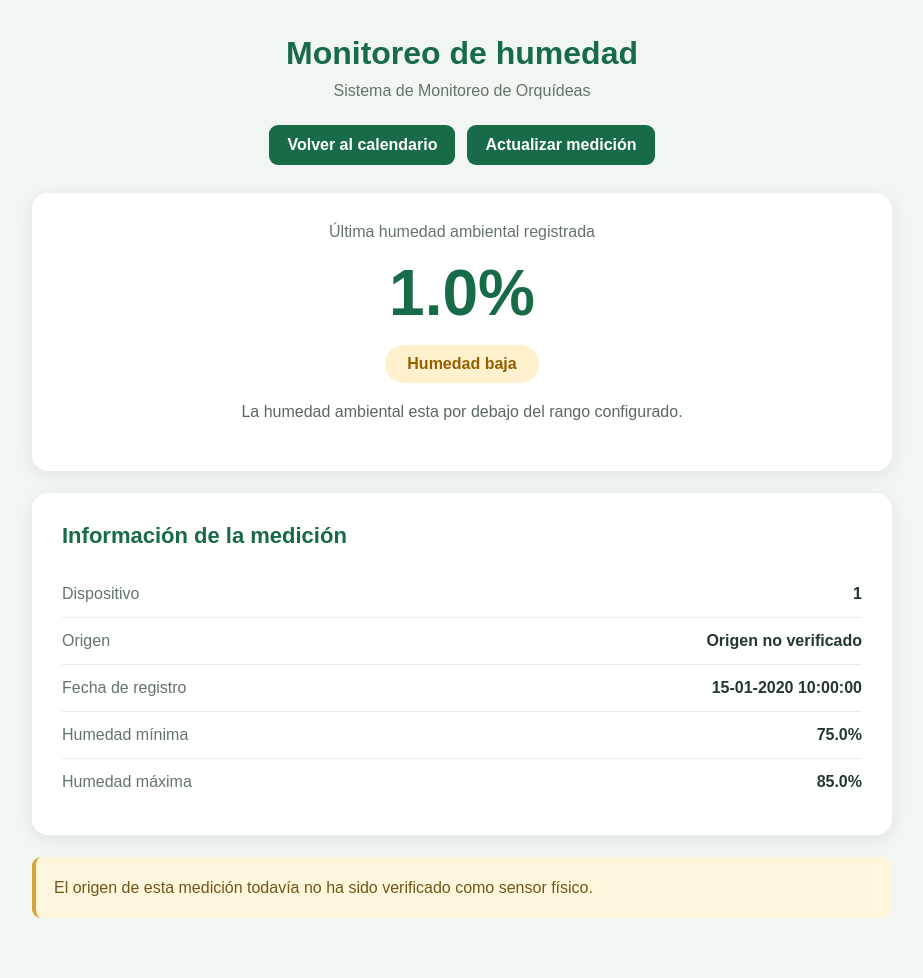
After one commit to vinny-96/sistema-orquideas, a Flask app: page /humedad in a window 1280 px wide. The commit adds this page. Shown: the whole page, without its empty margins (178-1101 px from the left). Run offline with Flask 3, Linux system fonts and the light colour scheme; tables that the repository leaves empty hold one stand-in row (values such as "Sample post").

Commit message:
V5 - RF4 Monitoreo de humedad ambiental

```diff
--- a/app.py
+++ b/app.py
@@ -5,6 +5,8 @@ import re
 from api_sensores import sensores_bp
 from datetime import datetime
 from pathlib import Path
+from monitoreo_humedad import monitoreo_bp
+
 
 from flask import (
     Flask,
@@ -21,6 +23,7 @@ from recordatorios import obtener_riegos_pendientes
 
 app = Flask(__name__)
 app.register_blueprint(sensores_bp)
+app.register_blueprint(monitoreo_bp)
 
 app.secret_key = os.environ.get(
     "FLASK_SECRET_KEY",
--- /dev/null
+++ b/monitoreo_humedad.py
@@ -0,0 +1,163 @@
+
+import math
+import os
+from datetime import datetime
+
+import mysql.connector
+from flask import Blueprint, current_app, jsonify, render_template
+
+from lecturas_dao import LecturasDAO
+
+
+monitoreo_bp = Blueprint("monitoreo", __name__)
+
+
+def evaluar_humedad(humedad, minimo=75.0, maximo=85.0):
+    """
+    Evalua la humedad ambiental segun limites configurables.
+    """
+
+    valor = float(humedad)
+
+    if not math.isfinite(valor) or not 0 <= valor <= 100:
+        raise ValueError("La humedad debe estar entre 0 y 100.")
+
+    if not (0 <= minimo <= maximo <= 100):
+        raise ValueError("Los limites de humedad son invalidos.")
+
+    if valor < minimo:
+        return {
+            "codigo": "baja",
+            "estado": "Humedad baja",
+            "mensaje": (
+                "La humedad ambiental esta por debajo "
+                "del rango configurado."
+            )
+        }
+
+    if valor > maximo:
+        return {
+            "codigo": "alta",
+            "estado": "Humedad alta",
+            "mensaje": (
+                "La humedad ambiental supera "
+                "el rango configurado."
+            )
+        }
+
+    return {
+        "codigo": "adecuada",
+        "estado": "Humedad adecuada",
+        "mensaje": (
+            "La humedad ambiental esta dentro "
+            "del rango configurado."
+        )
+    }
+
+
+def obtener_estado_actual():
+    """
+    Consulta la ultima lectura registrada en MySQL.
+    """
+
+    minimo = float(os.getenv("HUMEDAD_MIN", "75"))
+    maximo = float(os.getenv("HUMEDAD_MAX", "85"))
+
+    if not (0 <= minimo <= maximo <= 100):
+        raise ValueError("Configuracion de humedad invalida.")
+
+    dao = LecturasDAO()
+    lecturas = dao.obtener_ultimas_lecturas(1)
+
+    if not lecturas:
+        return {
+            "hay_datos": False,
+            "mensaje": "Todavia no existen mediciones registradas.",
+            "limite_minimo": minimo,
+            "limite_maximo": maximo
+        }
+
+    lectura = lecturas[0]
+
+    humedad = float(lectura["humedad"])
+    evaluacion = evaluar_humedad(humedad, minimo, maximo)
+
+    sensor_id = str(lectura["sensor_id"])
+
+    # Identificamos las lecturas de nuestros simuladores.
+    # Un identificador desconocido no se considera
+    # automaticamente un sensor fisico verificado.
+    es_simulada = "_SIM_" in sensor_id
+
+    fecha = lectura.get("fecha_hora")
+
+    if isinstance(fecha, datetime):
+        fecha_texto = fecha.strftime("%d-%m-%Y %H:%M:%S")
+    else:
+        fecha_texto = str(fecha) if fecha else "No disponible"
+
+    return {
+        "hay_datos": True,
+        "humedad": humedad,
+        "codigo": evaluacion["codigo"],
+        "estado": evaluacion["estado"],
+        "mensaje": evaluacion["mensaje"],
+        "sensor_id": sensor_id,
+        "simulada": es_simulada,
+        "origen": (
+            "Simulado" if es_simulada
+            else "Origen no verificado"
+        ),
+        "fecha_hora": fecha_texto,
+        "limite_minimo": minimo,
+        "limite_maximo": maximo
+    }
+
+
+@monitoreo_bp.route("/api/humedad/estado", methods=["GET"])
+def api_estado_humedad():
+
+    try:
+        resultado = obtener_estado_actual()
+        return jsonify(resultado), 200
+
+    except (
+        mysql.connector.Error,
+        ValueError,
+        TypeError,
+        KeyError
+    ):
+        current_app.logger.exception(
+            "Error al consultar el estado de humedad"
+        )
+
+        return jsonify({
+            "error": "No se pudo consultar el monitoreo de humedad."
+        }), 503
+
+
+@monitoreo_bp.route("/humedad", methods=["GET"])
+def pagina_humedad():
+
+    try:
+        resultado = obtener_estado_actual()
+        error = None
+
+    except (
+        mysql.connector.Error,
+        ValueError,
+        TypeError,
+        KeyError
+    ):
+        current_app.logger.exception(
+            "Error al mostrar el monitoreo de humedad"
+        )
+
+        resultado = None
+        error = "No se pudo obtener la medicion desde MySQL."
+
+    return render_template(
+        "humedad.html",
+        resultado=resultado,
+        error=error
+    )
--- /dev/null
+++ b/static/humedad.css
@@ -0,0 +1,170 @@
+
+/* V5 - Monitoreo de humedad */
+
+* {
+    box-sizing: border-box;
+}
+
+body {
+    margin: 0;
+    background: #f1f6f2;
+    color: #24392e;
+    font-family: Arial, sans-serif;
+}
+
+.hm-contenedor {
+    width: 100%;
+    max-width: 900px;
+    margin: 0 auto;
+    padding: 35px 20px 60px;
+}
+
+.hm-encabezado {
+    text-align: center;
+    margin-bottom: 25px;
+}
+
+.hm-encabezado h1 {
+    margin: 0 0 10px;
+    color: #176b46;
+    font-size: 32px;
+}
+
+.hm-encabezado p {
+    margin: 0;
+    color: #64746a;
+}
+
+.hm-navegacion {
+    display: flex;
+    justify-content: center;
+    gap: 12px;
+    flex-wrap: wrap;
+    margin-bottom: 28px;
+}
+
+.hm-navegacion a {
+    display: inline-block;
+    padding: 11px 18px;
+    background: #176b46;
+    color: white;
+    text-decoration: none;
+    border-radius: 9px;
+    font-weight: bold;
+}
+
+.hm-navegacion a:hover {
+    background: #105334;
+}
+
+.hm-tarjeta {
+    background: white;
+    padding: 30px;
+    margin-bottom: 22px;
+    border-radius: 16px;
+    box-shadow: 0 4px 18px rgba(0, 0, 0, 0.07);
+}
+
+.hm-etiqueta {
+    text-align: center;
+    color: #64746a;
+    margin: 0 0 15px;
+}
+
+.hm-valor {
+    font-size: 64px;
+    font-weight: bold;
+    color: #176b46;
+    text-align: center;
+    margin-bottom: 15px;
+}
+
+.hm-estado {
+    width: fit-content;
+    margin: 0 auto 15px;
+    padding: 10px 22px;
+    border-radius: 30px;
+    font-weight: bold;
+}
+
+.hm-adecuada {
+    background: #d9f4e2;
+    color: #176b46;
+}
+
+.hm-baja {
+    background: #fff1ce;
+    color: #936000;
+}
+
+.hm-alta {
+    background: #ffe0dc;
+    color: #aa3028;
+}
+
+.hm-mensaje {
+    text-align: center;
+    color: #5a695f;
+    line-height: 1.6;
+}
+
+.hm-tarjeta h2 {
+    color: #176b46;
+    margin: 0 0 22px;
+    font-size: 22px;
+}
+
+.hm-detalle {
+    display: flex;
+    justify-content: space-between;
+    align-items: center;
+    gap: 15px;
+    padding: 14px 0;
+    border-bottom: 1px solid #e6eee8;
+}
+
+.hm-detalle:last-child {
+    border-bottom: none;
+}
+
+.hm-detalle span {
+    color: #63756a;
+}
+
+.hm-detalle strong {
+    text-align: right;
+    overflow-wrap: anywhere;
+}
+
+.hm-aviso {
+    background: #fff6dd;
+    border-left: 4px solid #d6a437;
+    padding: 18px;
+    border-radius: 9px;
+    color: #705719;
+    line-height: 1.6;
+}
+
+@media (max-width: 600px) {
+    .hm-contenedor {
+        padding: 22px 15px 40px;
+    }
+
+    .hm-tarjeta {
+        padding: 20px;
+    }
+
+    .hm-valor {
+        font-size: 48px;
+    }
+
+    .hm-detalle {
+        align-items: flex-start;
+        flex-direction: column;
+        gap: 5px;
+    }
+
+    .hm-detalle strong {
+        text-align: left;
+    }
+}
--- /dev/null
+++ b/templates/humedad.html
@@ -0,0 +1,132 @@
+
+<!DOCTYPE html>
+<html lang="es">
+<head>
+    <meta charset="UTF-8">
+    <meta name="viewport"
+          content="width=device-width, initial-scale=1.0">
+
+    <title>Monitoreo de Humedad - Orquídeas</title>
+
+    <link rel="stylesheet"
+          href="{{ url_for('static', filename='humedad.css') }}">
+</head>
+
+<body>
+
+<main class="hm-contenedor">
+
+    <header class="hm-encabezado">
+        <h1>Monitoreo de humedad</h1>
+        <p>
+            Sistema de Monitoreo de Orquídeas
+        </p>
+    </header>
+
+    <nav class="hm-navegacion">
+        <a href="{{ url_for('inicio') }}">
+            Volver al calendario
+        </a>
+
+        <a href="{{ url_for('monitoreo.pagina_humedad') }}">
+            Actualizar medición
+        </a>
+    </nav>
+
+    {% if error %}
+
+        <section class="hm-tarjeta">
+            <h2>No se pudo consultar la humedad</h2>
+            <p>{{ error }}</p>
+            <p>
+                Comprueba que MySQL esté iniciado.
+            </p>
+        </section>
+
+    {% elif not resultado.hay_datos %}
+
+        <section class="hm-tarjeta">
+            <h2>Sin mediciones</h2>
+            <p>{{ resultado.mensaje }}</p>
+            <p>
+                Inicia el ESP8266 para enviar
+                lecturas simuladas.
+            </p>
+        </section>
+
+    {% else %}
+
+        <section class="hm-tarjeta">
+
+            <p class="hm-etiqueta">
+                Última humedad ambiental registrada
+            </p>
+
+            <div class="hm-valor">
+                {{ "%.1f"|format(resultado.humedad) }}%
+            </div>
+
+            <div class="hm-estado hm-{{ resultado.codigo }}">
+                {{ resultado.estado }}
+            </div>
+
+            <p class="hm-mensaje">
+                {{ resultado.mensaje }}
+            </p>
+
+        </section>
+
+        <section class="hm-tarjeta">
+
+            <h2>Información de la medición</h2>
+
+            <div class="hm-detalle">
+                <span>Dispositivo</span>
+                <strong>{{ resultado.sensor_id }}</strong>
+            </div>
+
+            <div class="hm-detalle">
+                <span>Origen</span>
+                <strong>{{ resultado.origen }}</strong>
+            </div>
+
+            <div class="hm-detalle">
+                <span>Fecha de registro</span>
+                <strong>{{ resultado.fecha_hora }}</strong>
+            </div>
+
+            <div class="hm-detalle">
+                <span>Humedad mínima</span>
+                <strong>{{ resultado.limite_minimo }}%</strong>
+            </div>
+
+            <div class="hm-detalle">
+                <span>Humedad máxima</span>
+                <strong>{{ resultado.limite_maximo }}%</strong>
+            </div>
+
+        </section>
+
+        {% if resultado.simulada %}
+
+        <section class="hm-aviso">
+            Esta medición es simulada.
+            No representa necesariamente las
+            condiciones ambientales reales.
+        </section>
+
+        {% else %}
+
+        <section class="hm-aviso">
+            El origen de esta medición todavía
+            no ha sido verificado como sensor físico.
+        </section>
+
+        {% endif %}
+
+    {% endif %}
+
+</main>
+
+</body>
+</html>
```
Also changed, not shown: static/style.css (+57 -29 lines), templates/index.html (+23 -3 lines), tests/test_monitoreo_humedad.py (added, +121 -0 lines), 1 other file.
